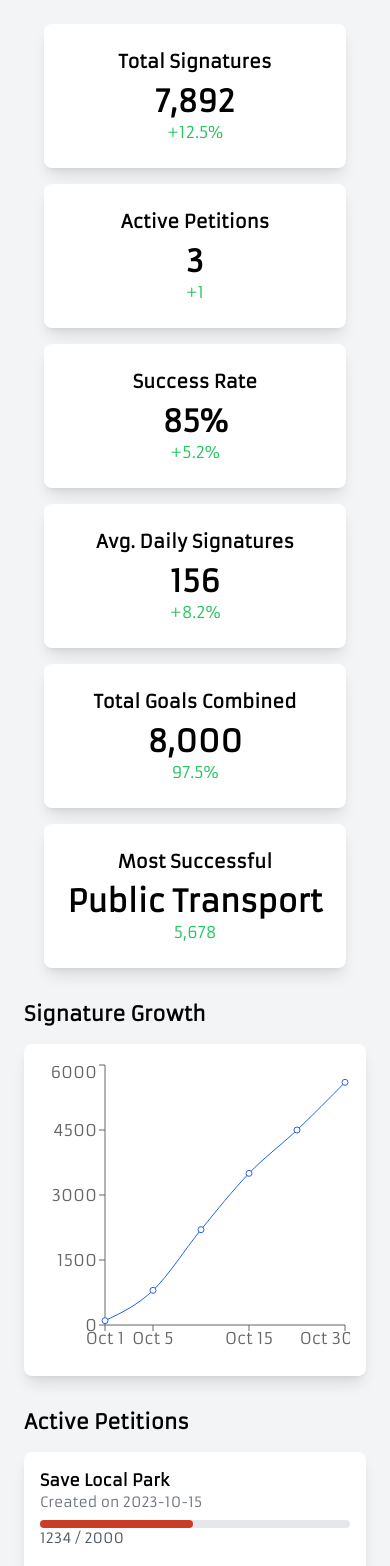
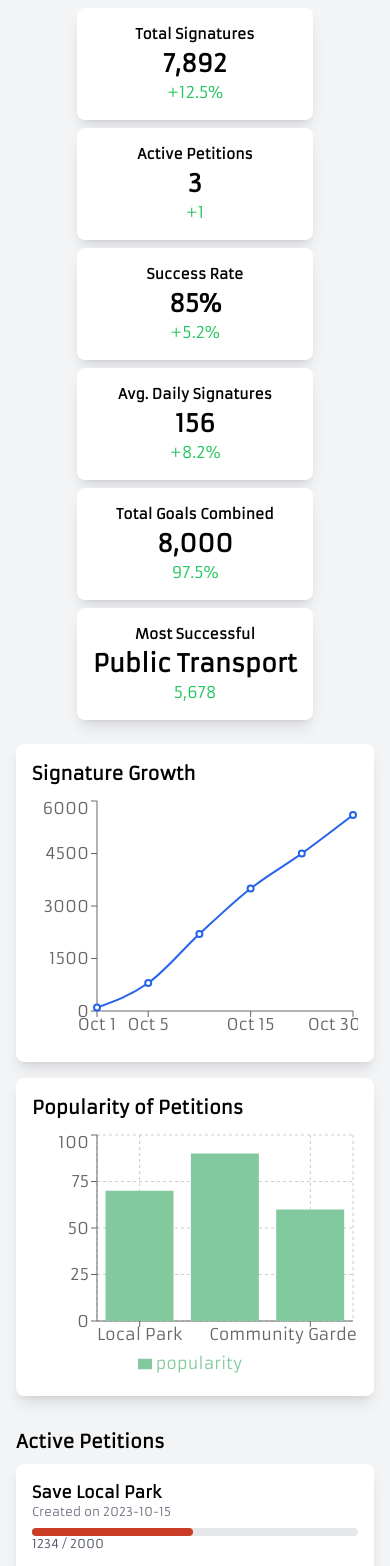
Before and after one commit to hazraChandrima/awaaz, a Next.js app: page /dashboard/creator in a window 390 px wide. Shown: the part 161-1727 px from the top of the page. Built offline with nearby package versions, Linux system fonts and the light colour scheme; no server answers; a web font is replaced by a local one.

Commit message:
dashboard features added

```diff
--- a/src/app/(public)/dashboard/creator/page.tsx
+++ b/src/app/(public)/dashboard/creator/page.tsx
@@ -1,6 +1,17 @@
 "use client";
 
-import { LineChart, Line, XAxis, YAxis, Tooltip, ResponsiveContainer } from "recharts";
+import {
+  LineChart,
+  Line,
+  XAxis,
+  YAxis,
+  Tooltip,
+  ResponsiveContainer,
+  BarChart,
+  Bar,
+  CartesianGrid,
+  Legend,
+} from "recharts";
 import React from "react";
 
 const Dashboard = () => {
@@ -28,54 +39,81 @@ const Dashboard = () => {
     { date: "Oct 30", signatures: 5600 },
   ];
 
+  const petitionPopularity = [
+    { name: "Local Park", popularity: 70 },
+    { name: "Public Transport", popularity: 90 },
+    { name: "Community Garden", popularity: 60 },
+  ];
+
   return (
-    <div className="p-6 bg-gray-100 min-h-screen">
+    <div className="p-4 bg-gray-100 min-h-screen">
       <h1 className="text-3xl font-bold mb-2">Dashboard</h1>
-      <p className="text-gray-600 mb-6">Overview of your petition campaigns</p>
+      <p className="text-gray-600 mb-4">Overview of your petition campaigns</p>
 
       {/* Stats Section */}
-      <div className="grid md:grid-cols-3 lg:grid-cols-6 gap-4 mb-8 justify-center">
+      <div className="grid md:grid-cols-3 lg:grid-cols-6 gap-2 mb-6 justify-center">
         {petitionStats.map((stat, index) => (
           <div
             key={index}
-      className="bg-white shadow-lg rounded-lg p-6 flex flex-col items-center justify-between text-center"
+            className="bg-white shadow-lg rounded-lg p-4 flex flex-col items-center justify-between text-center"
           >
-      <h3 className="text-lg font-semibold">{stat.title}</h3>
-      <p className="text-3xl font-bold mt-2">{stat.value}</p>
-      <p className={"text-green-500"}>
-        {stat.change}
-      </p>
+            <h3 className="text-sm font-semibold">{stat.title}</h3>
+            <p className="text-2xl font-bold mt-1">{stat.value}</p>
+            <p className={"text-green-500"}>{stat.change}</p>
           </div>
         ))}
       </div>
 
-
+      {/* Graphs Section */}
+      <div className="grid lg:grid-cols-2 gap-4 mb-8">
         {/* Signature Growth Chart */}
-      <h2 className="text-xl font-semibold mb-4">Signature Growth</h2>
-      <div className="bg-white shadow-lg p-4 rounded-lg mb-8">
-        <ResponsiveContainer width="100%" height={300}>
+        <div className="bg-white shadow-lg p-4 rounded-lg">
+          <h2 className="text-lg font-semibold mb-2">Signature Growth</h2>
+          <ResponsiveContainer width="100%" height={250}>
             <LineChart data={signatureGrowth}>
               <XAxis dataKey="date" />
               <YAxis />
               <Tooltip />
-            <Line type="monotone" dataKey="signatures" stroke="#2563eb" strokeWidth={1} />
+              <Line type="monotone" dataKey="signatures" stroke="#2563eb" strokeWidth={2} />
             </LineChart>
           </ResponsiveContainer>
         </div>
 
+        {/* Popularity Chart */}
+        <div className="bg-white shadow-lg p-4 rounded-lg">
+          <h2 className="text-lg font-semibold mb-2">Popularity of Petitions</h2>
+          <ResponsiveContainer width="100%" height={250}>
+            <BarChart data={petitionPopularity}>
+              <CartesianGrid strokeDasharray="3 3" />
+              <XAxis dataKey="name" />
+              <YAxis />
+              <Tooltip />
+              <Legend />
+              <Bar dataKey="popularity" fill="#82ca9d" />
+            </BarChart>
+          </ResponsiveContainer>
+        </div>
+      </div>
+
       {/* Active Petitions */}
-      <h2 className="text-xl font-semibold mb-4">Active Petitions</h2>
+      <h2 className="text-lg font-semibold mb-2">Active Petitions</h2>
       <div className="bg-white shadow-lg p-4 rounded-lg">
         {activePetitions.map((petition, index) => (
           <div key={index} className="mb-4">
             <h3 className="font-semibold">{petition.name}</h3>
-            <p className="text-sm text-gray-500">Created on {petition.created}</p>
+            <p className="text-xs text-gray-500">Created on {petition.created}</p>
             <div className="w-full bg-gray-200 rounded-full h-2 mt-2">
-            <div className="h-2 rounded-full"
-            style={{ backgroundColor: "#CA3C25", width: `${(petition.signed / petition.goal) * 80}%` }}></div>
-
+              <div
+                className="h-2 rounded-full"
+                style={{
+                  backgroundColor: "#CA3C25",
+                  width: `${(petition.signed / petition.goal) * 80}%`,
+                }}
+              ></div>
             </div>
-            <p className="text-sm text-gray-600">{petition.signed} / {petition.goal}</p>
+            <p className="text-xs text-gray-600">
+              {petition.signed} / {petition.goal}
+            </p>
           </div>
         ))}
       </div>
```
Lines whose indentation alone changed are shown as unchanged.
